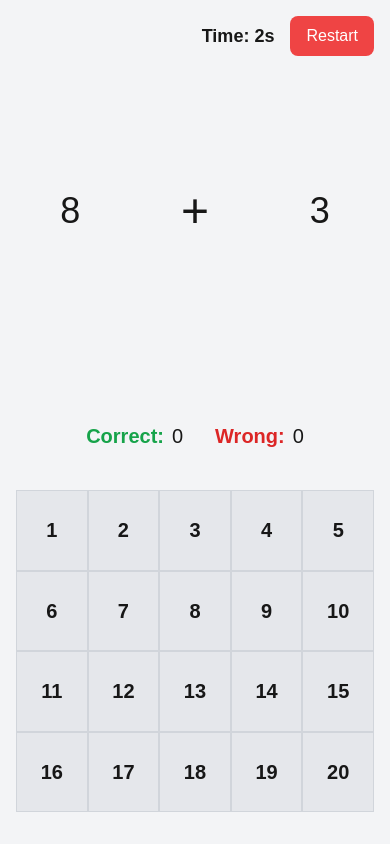
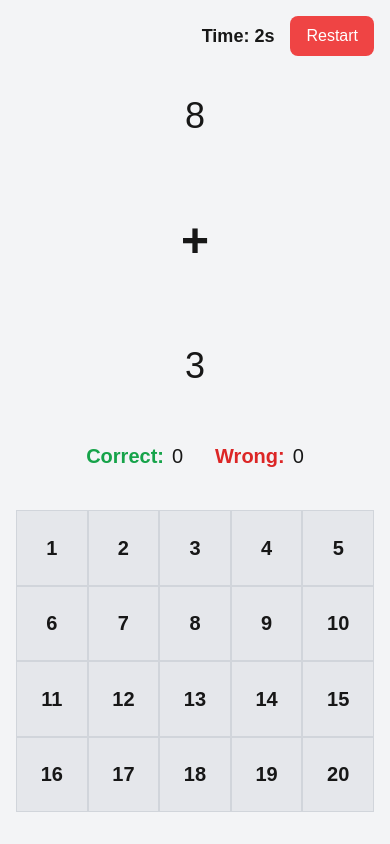
Before and after one commit to esniper/math-speed-drills, a Next.js app: page / in a window 390 px wide. Both pictures are taken after a click on the button "Start". Built offline with nearby package versions, Linux system fonts and the light colour scheme.

Commit message:
More fixes for mobile view

```diff
--- a/src/app/page.tsx
+++ b/src/app/page.tsx
@@ -106,7 +106,7 @@ export default function TenFramePage() {
       <audio ref={wrongSound} src="/sounds/wrong.mp3" preload="auto" />
       <audio ref={gameEndSound} src="/sounds/game-end.mp3" preload="auto" />
 
-      <div className="absolute top-4 right-4 flex items-center gap-4">
+      <div className="top-4 right-4 flex items-center justify-end gap-4">
         <div className="text-lg md:text-xl font-semibold">Time: {seconds}s</div>
         <button
           className="px-4 py-2 bg-red-500 text-white rounded-lg hover:bg-red-600"
@@ -116,8 +116,9 @@ export default function TenFramePage() {
         </button>
       </div>
 
-      {/* Game Layout with "+" Symbol in the Center */}
-      <div className="flex-1 grid grid-cols-3 gap-4 items-center">
+      {/* Responsive Layout */}
+      <div className="flex-1 grid grid-cols-1 md:grid-cols-3 gap-4 items-center">
+        {/* Left Ten Frame or Number */}
         <div className="flex items-center justify-center p-4 overflow-hidden">
           {mode !== "start" ? (
             <TenFrame filledCells={leftNumber!} />
@@ -126,11 +127,12 @@ export default function TenFramePage() {
           )}
         </div>
 
-        {/* "+" Symbol in the Middle */}
+        {/* "+" Symbol */}
         <div className="flex items-center justify-center">
-          <div className="text-5xl md:text-6xl">+</div>
+          <div className="text-5xl md:text-6xl font-bold">+</div>
         </div>
 
+        {/* Right Ten Frame or Number */}
         <div className="flex items-center justify-center p-4 overflow-hidden">
           {mode === "double" ? (
             <TenFrame filledCells={rightNumber!} />
@@ -140,9 +142,12 @@ export default function TenFramePage() {
         </div>
       </div>
 
-      <div className="flex-1 flex flex-col items-center justify-between py-4 md:py-8 overflow-hidden">
+      {/* Buttons Grid */}
+      <div className="flex-1 flex flex-col items-center justify-between py-4 md:py-8">
         <Scoreboard correctCount={correctCount} wrongCount={wrongCount} />
-        <ButtonsGrid onClick={handleButtonClick} />
+        <div className="w-full h-full">
+          <ButtonsGrid onClick={handleButtonClick} />
+        </div>
       </div>
     </div>
   );
```
